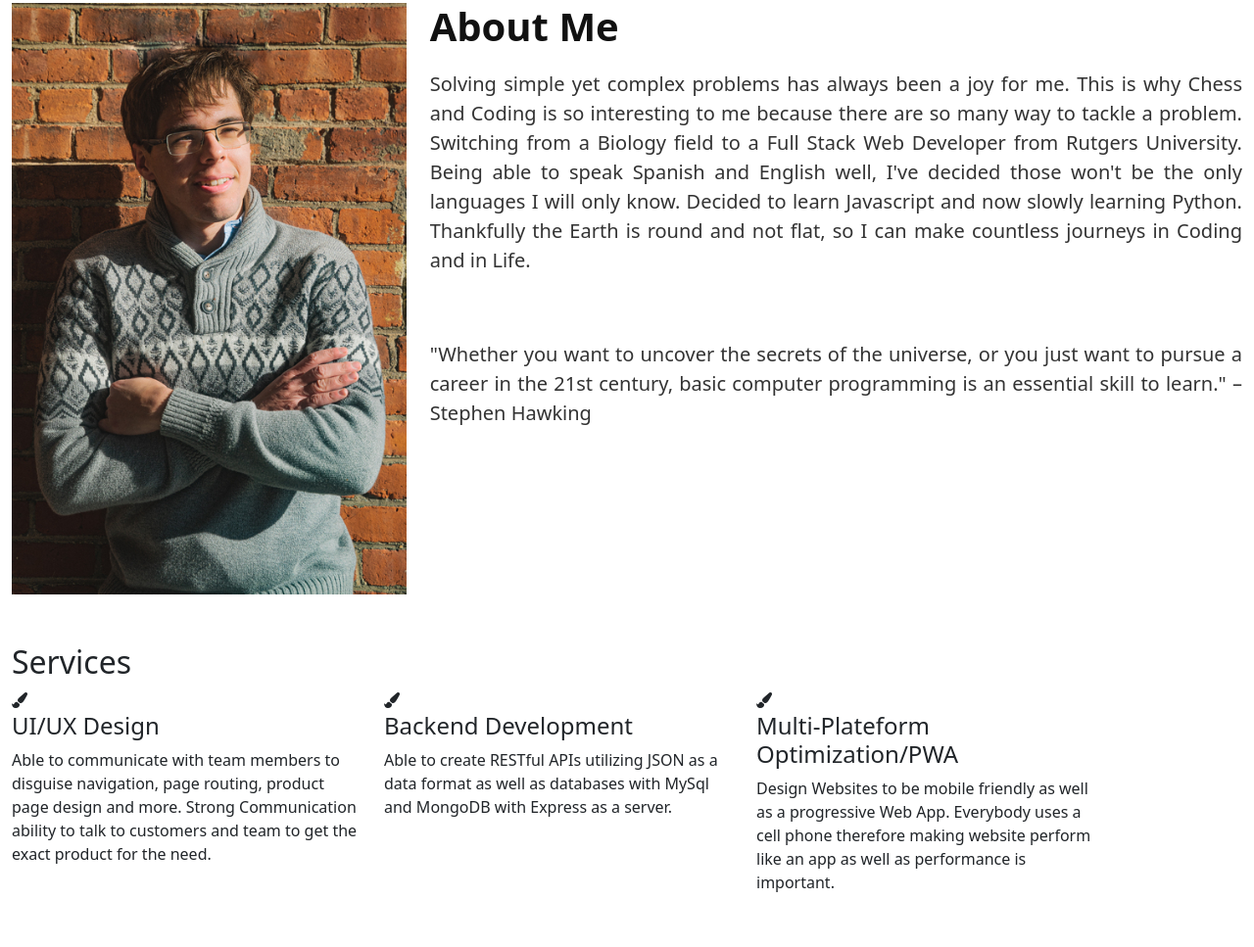
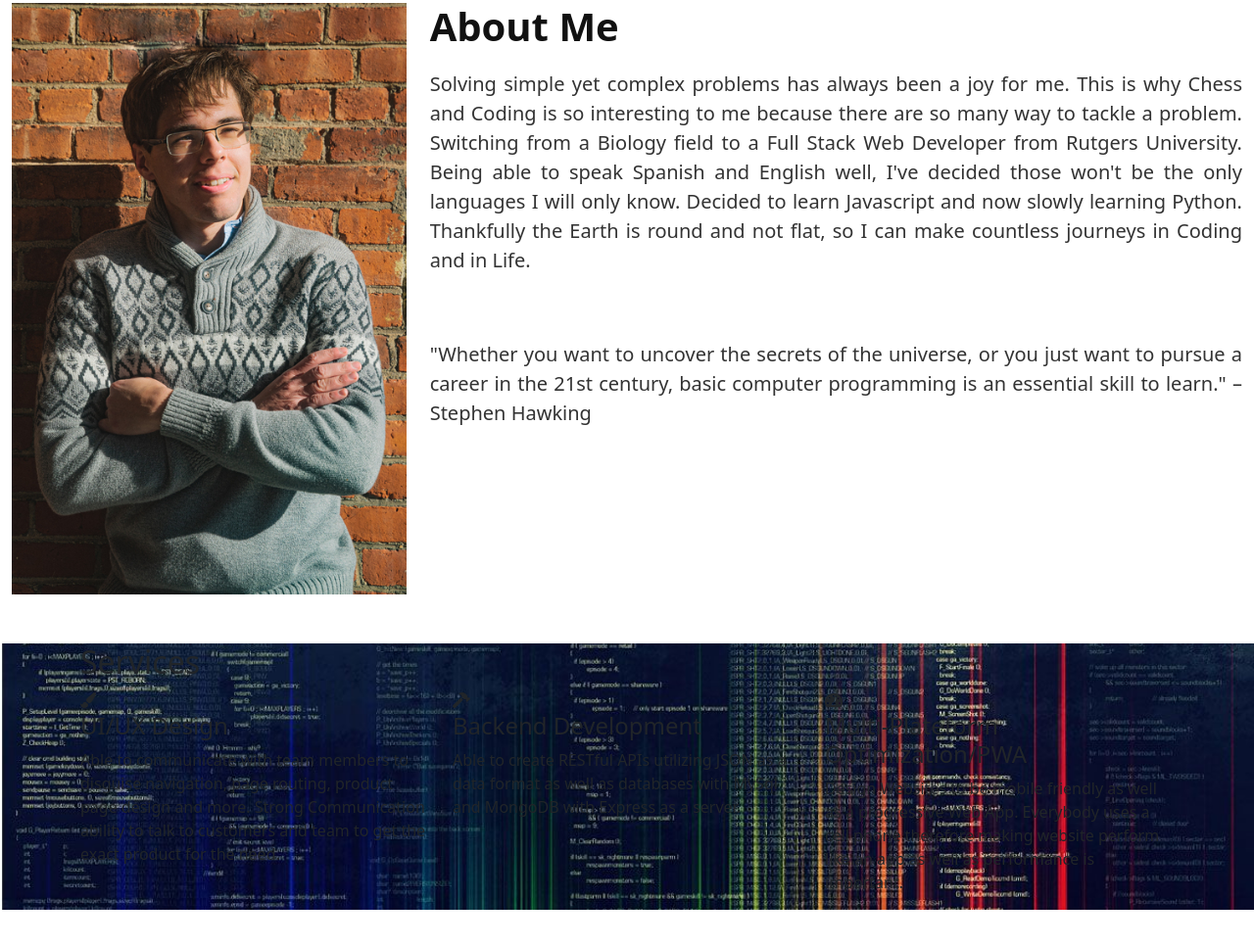
Before and after one commit to Hoybaby/Final-Portfolio, a website: page index.html in a window 1280 px wide. Shown: the part 847-1814 px from the top of the page at 98% size. Drawn offline with nearby package versions, Linux system fonts and the light colour scheme.

Commit message:
trying to fix an issue with the image i think that it is not working

```diff
--- a/assets/css/style.css
+++ b/assets/css/style.css
@@ -151,6 +151,16 @@ header .header-content .content p {
     padding-top: 50px;
 }
 
+/* SERVICES!!!!!!! */
+
+.services {
+    background-image: url(../images/coding\ background.jpg);
+    width: 100%;
+    background-size: cover;
+    background-position:center;
+    background-attachment: fixed;
+}
+
 @media (max-width: 768px) {
     .about .col-md-4 {
         margin-bottom: 20px;
--- a/index.html
+++ b/index.html
@@ -79,7 +79,8 @@
     </div>
     <!-- ABOUT ME END -->
 
-    <div class="section container services">
+    <div class="section services">
+        <div class="container">
             <h2>Services</h2>
             <div class="row">
                 <div class="col-md-4 col-12 single-service">
@@ -90,17 +91,18 @@
                     </p>
                 </div>
                 <div class="col-md-4 col-12 single-service">
-                <i class="fas fa-paint-brush"></i>
+                    <i class="fas fa-hammer"></i>
                     <h4>Backend Development</h4>
                     <p>Able to create RESTful APIs utilizing JSON as a data format as well as databases with MySql and MongoDB with Express as a server.
                     </p>
                 </div>
                 <div class="col-md-4 col-12 single-service">
-                <i class="fas fa-paint-brush"></i>
+                    <i class="fas fa-tachometer-alt"></i>
                     <h4>Multi-Plateform Optimization/PWA</h4>
                     <p>Design Websites to be mobile friendly as well as a progressive Web App. Everybody uses a cell phone therefore making website perform like an app as well
                         as performance is important.
                     </p>
+                </div>
             </div>
         </div>
 
```
Also changed, not shown: assets/images/44011.png (added), assets/images/coding background.jpg (added). Lines whose indentation alone changed are shown as unchanged.
